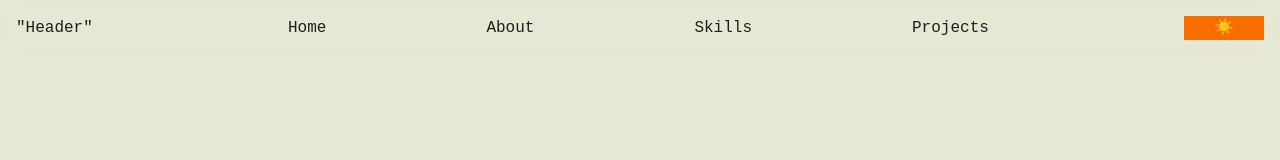
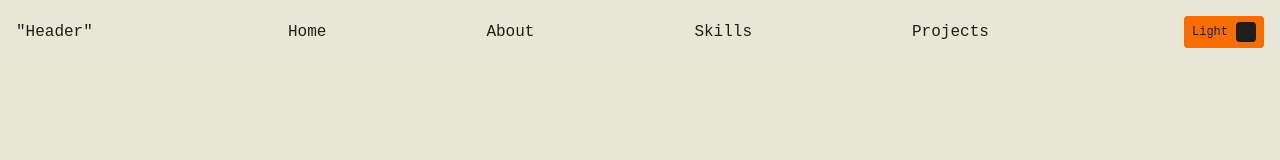
Before and after one commit to saucypilot/portfolio-website, a Next.js app: page /pages/about in a window 1280 px wide. Shown: the top 160 px of the page. Built offline with nearby package versions, Linux system fonts and the light colour scheme.

Commit message:
Updated button

```diff
--- a/src/app/components/themeToggle.tsx
+++ b/src/app/components/themeToggle.tsx
@@ -5,27 +5,18 @@ export default function ThemeToggle() {
   const [isDark, setIsDark] = useState(false);
 
   useEffect(() => {
-    // Load saved theme
     const theme = localStorage.getItem("theme");
-    if (theme === "dark" || (!theme && window.matchMedia("(prefers-color-scheme: dark)").matches)) {
-      document.documentElement.classList.add("dark");
-      setIsDark(true);
-    } else {
-      document.documentElement.classList.remove("dark");
-      setIsDark(false);
-    }
+    const prefersDark = window.matchMedia("(prefers-color-scheme: dark)").matches;
+    const dark = theme === "dark" || (!theme && prefersDark);
+    document.documentElement.classList.toggle("dark", dark);
+    setIsDark(dark);
   }, []);
 
   const toggleTheme = () => {
-    if (document.documentElement.classList.contains("dark")) {
-      document.documentElement.classList.remove("dark");
-      localStorage.setItem("theme", "light");
-      setIsDark(false);
-    } else {
-      document.documentElement.classList.add("dark");
-      localStorage.setItem("theme", "dark");
-      setIsDark(true);
-    }
+    const dark = !isDark;
+    document.documentElement.classList.toggle("dark", dark);
+    localStorage.setItem("theme", dark ? "dark" : "light");
+    setIsDark(dark);
   };
 
   return (
@@ -35,7 +26,14 @@ export default function ThemeToggle() {
       onClick={toggleTheme}
       aria-label="Toggle Dark Mode"
     >
-      {isDark ? "🌙" : "☀️"}
+      {/* When knob is RIGHT (light mode), show "Light" on the LEFT */}
+      {!isDark && <span className="tt-label tt-left">Light</span>}
+
+      {/* Square knob stays a square, moves to the edge via flex layout */}
+      <span className={`tt-knob ${isDark ? "tt-left" : "tt-right"}`} aria-hidden="true" />
+
+      {/* When knob is LEFT (dark mode), show "Dark" on the RIGHT */}
+      {isDark && <span className="tt-label tt-right">Dark</span>}
     </button>
   );
 }
--- a/src/app/globals.css
+++ b/src/app/globals.css
@@ -59,9 +59,54 @@ footer {
   gap: 10rem;
 }
 
+/* Theme toggle */
 #themeToggle {
+  /* keep the same brand color */
+  background-color: #F86D00;
+
+  /* rectangular track */
+  border-radius: 0.25rem;
+  height: 2rem;
+
+  /* layout that keeps the label away from the knob */
+  display: flex;
+  align-items: center;
+  justify-content: space-between;
+  gap: 0.5rem;
+
+  /* breathing room so the knob never overlaps labels */
+  padding: 0 0.5rem;
+
+  /* existing styles you already had */
   font-size: 1rem;
   cursor: pointer;
-  background-color: #F86D00;
-  width: 5rem;
+  width: 5rem; /* adjust if you want more room for text */
 }
+
+/* square knob */
+#themeToggle .tt-knob {
+  width: 1.25rem;
+  height: 1.25rem;
+  background: var(--foreground);  /* contrasts in both themes */
+  border-radius: 0.25rem;         /* square-ish, not pill */
+  box-shadow: 0 0 0 2px rgba(0,0,0,0.08) inset;
+  transition: transform 160ms ease, box-shadow 160ms ease;
+  flex: 0 0 auto;                 /* fixed size, doesn't stretch */
+}
+
+/* optional: subtle press feedback */
+#themeToggle:active .tt-knob {
+  box-shadow: 0 0 0 3px rgba(0,0,0,0.12) inset;
+}
+
+/* labels live on the opposite side of the knob */
+#themeToggle .tt-label {
+  font-size: 0.75rem;
+  line-height: 1;
+  user-select: none;
+  white-space: nowrap;
+}
+
+/* helpers for clarity; you can remove if you like */
+#themeToggle .tt-left  { order: 0; }
+#themeToggle .tt-right { order: 2; }
```
